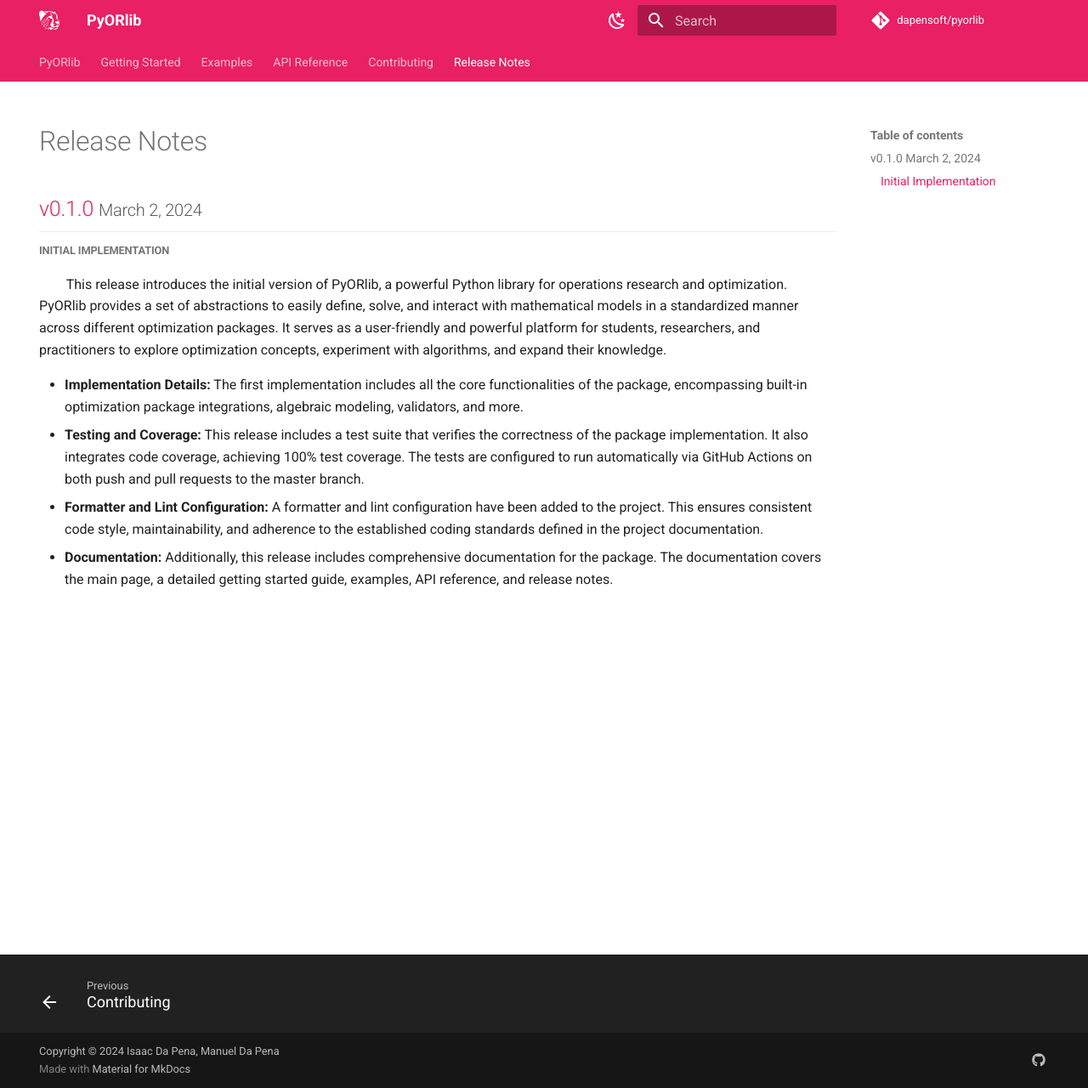
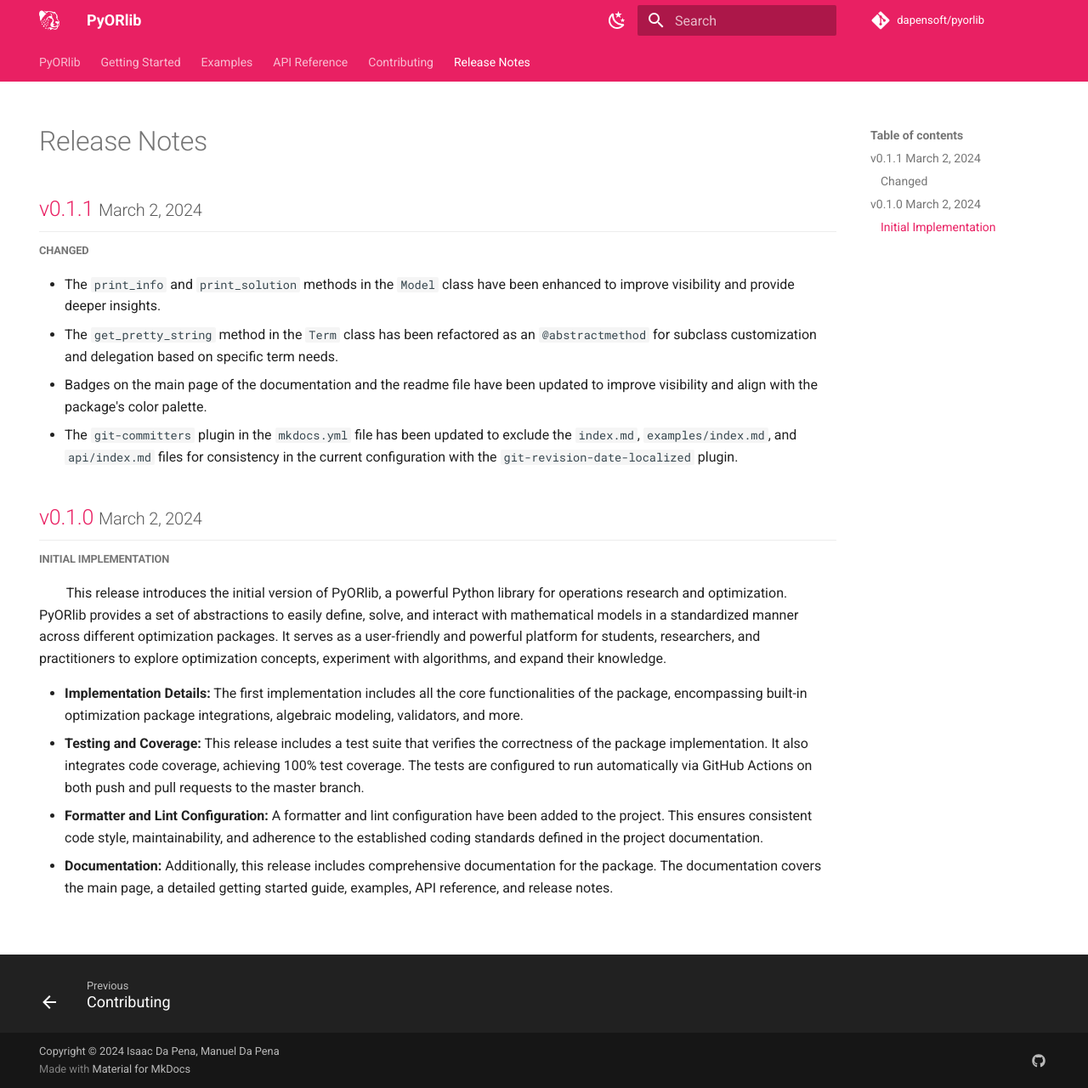
Before and after one commit to dapensoft/pyorlib, an MkDocs documentation site: the page built from docs/release-notes.md, in a window 1280 px wide and 1280 px high. Shown: the whole window at 85% size. Built offline with MkDocs 1.6.1 and Material for MkDocs 9.7.7, drawn with Linux system fonts in a browser that asks for light colours; comment, search, counter and statistics services are not loaded.

Commit message:
Release version 0.1.1

```diff
--- a/docs/release-notes.md
+++ b/docs/release-notes.md
@@ -9,6 +9,23 @@
 		margin-bottom: -0.2em !important;
 	}
 </style>
+
+[//]: # (--------------------------------------------------------------------------------------------------------------)
+
+## [v0.1.1](https://github.com/dapensoft/pyorlib/releases/tag/0.1.1) <small>March 2, 2024</small> { id="0.1.1" }
+
+<hr class="divider">
+
+##### Changed
+
+- The `print_info` and `print_solution` methods in the `Model` class have been enhanced to improve visibility and
+  provide deeper insights.
+- The `get_pretty_string` method in the `Term` class has been refactored as an `@abstractmethod` for subclass
+  customization and delegation based on specific term needs.
+- Badges on the main page of the documentation and the readme file have been updated to improve visibility and align
+  with the package's color palette.
+- The `git-committers` plugin in the `mkdocs.yml` file has been updated to exclude the `index.md`, `examples/index.md`,
+  and `api/index.md` files for consistency in the current configuration with the `git-revision-date-localized` plugin.
 
 [//]: # (--------------------------------------------------------------------------------------------------------------)
 
--- a/src/pyorlib/__init__.py
+++ b/src/pyorlib/__init__.py
@@ -3,7 +3,7 @@
 mathematical models in a standardized manner across different optimization packages.
 """
 
-__version__ = "0.1.0"
+__version__ = "0.1.1"
 
 from .engines import Engine
 from .model import Model
```
